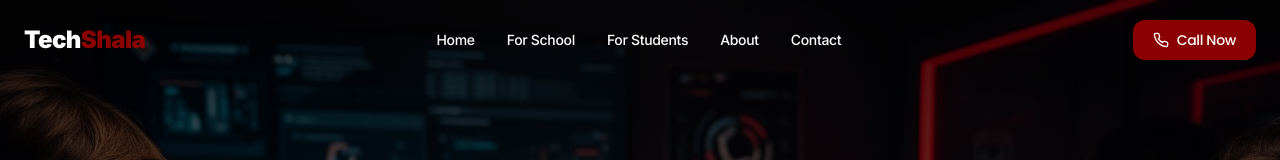
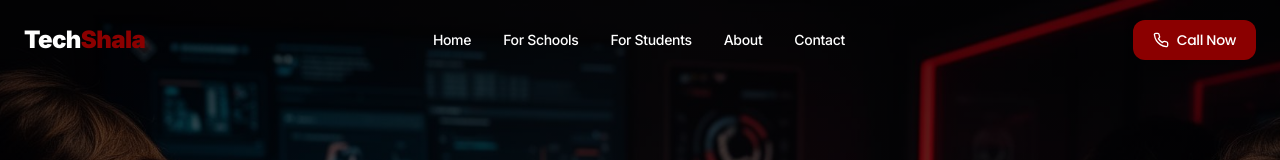
Before and after one commit to Itz-hazaa/Techshala.site, a React (Vite) app: page / in a window 1280 px wide. Shown: the top 160 px of the page. Built offline with nearby package versions, Linux system fonts and the light colour scheme; the HTML template or start-up script is replaced by a standard one.

Commit message:
Update Navbar.tsx

```diff
--- a/src/components/TechShala/Navbar.tsx
+++ b/src/components/TechShala/Navbar.tsx
@@ -4,7 +4,7 @@ import { Menu, X, Phone } from "lucide-react";
 
 const navLinks = [
   { label: "Home", href: "#hero" },
-  { label: "For School", href: "#workshops" },
+  { label: "For Schools", href: "#workshops" },
   { label: "For Students", href: "#schools" },
   { label: "About", href: "#founder" },
   { label: "Contact", href: "#cta" },
```
